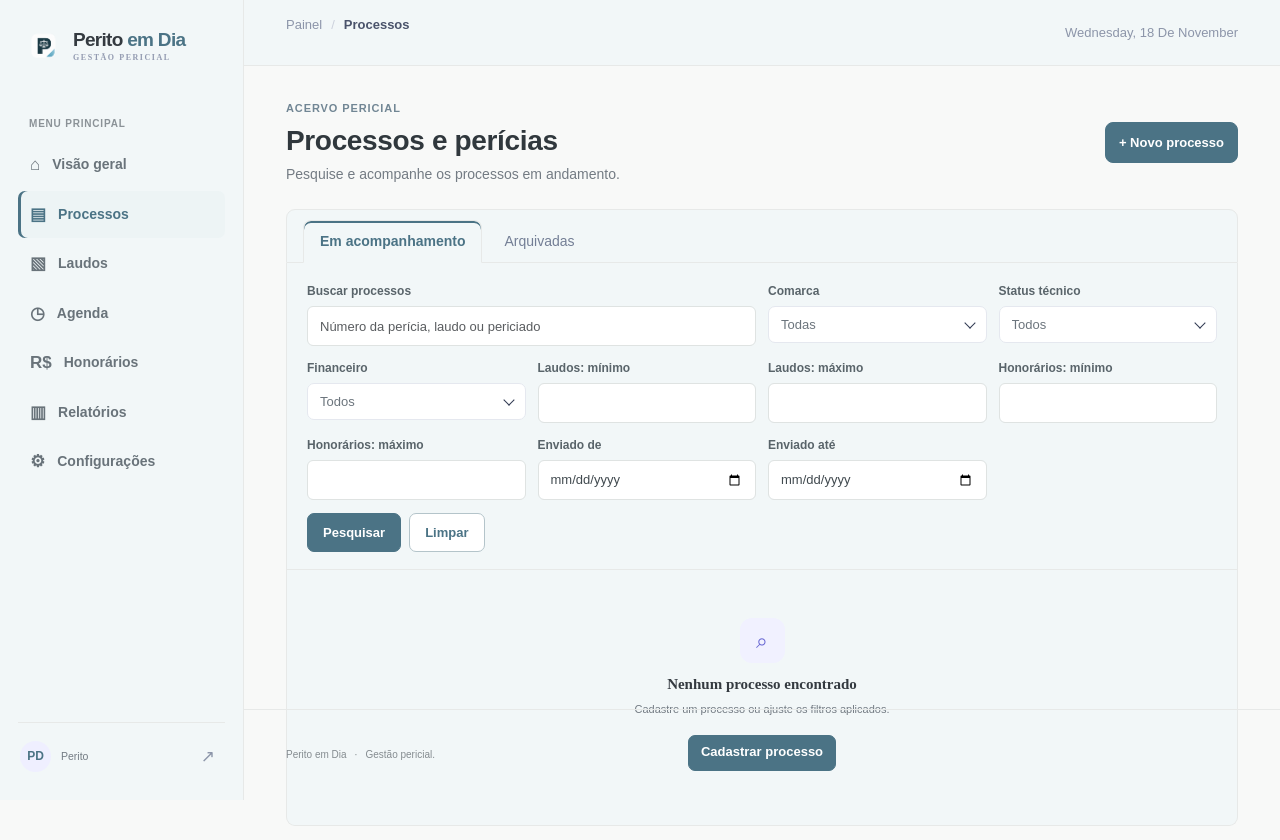
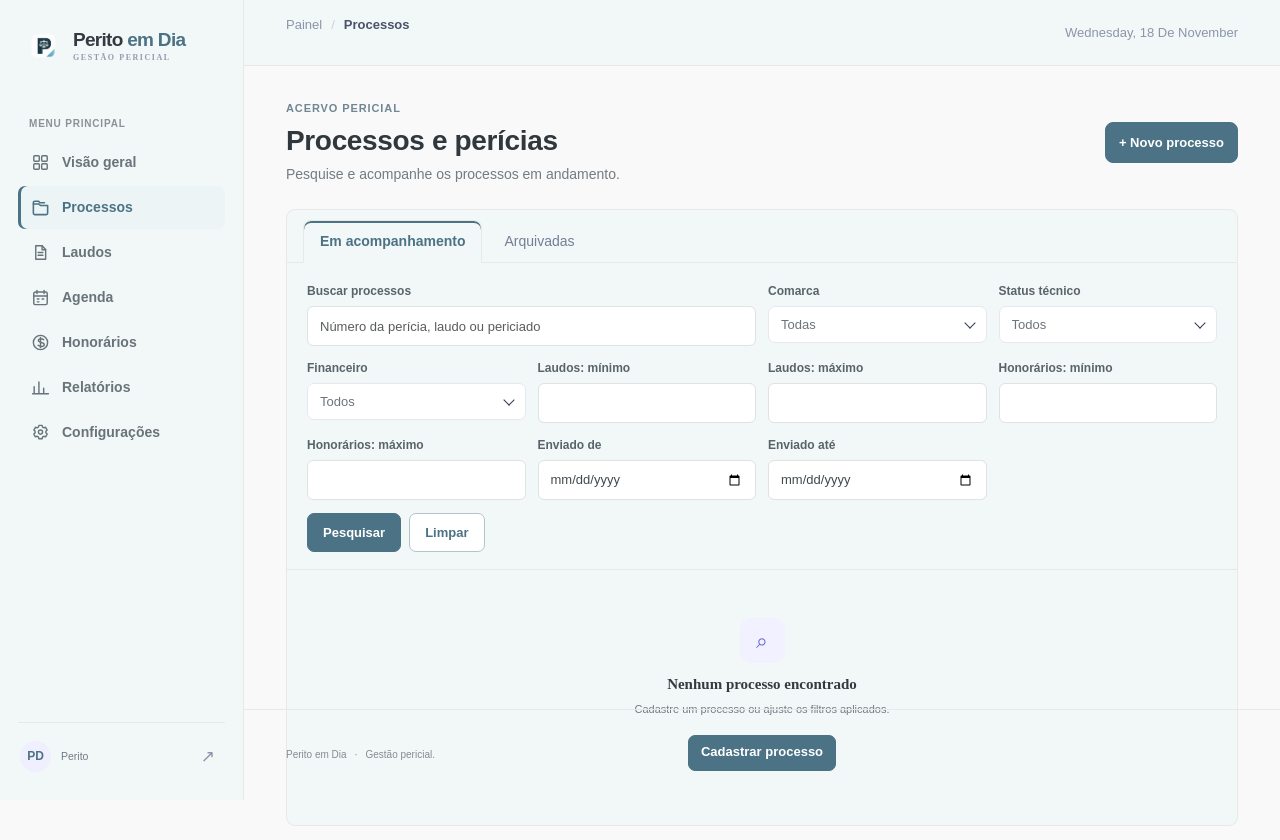
Before and after one commit to Nic-json/Mais_Per-cia, an ASP.NET Core app: page /Home/Processos in a window 1280 px wide; the page is wider, and only the part inside the window is pictured. Shown: the top 840 px of that part. Run offline with ASP.NET Core 8, Linux system fonts and the light colour scheme; style sheets or scripts are compiled from the project's sources; the project's own start-up code is not run, and a stand-in starts its controllers and pages; some libraries are stand-ins or nearby versions.

Commit message:
Ajusta identidade visual e legibilidade

```diff
--- a/Views/Home/Processos.cshtml
+++ b/Views/Home/Processos.cshtml
@@ -8,11 +8,11 @@
 }
 <header class="page-heading"><partial name="_PageTitle" model='new PageHeadingViewModel("ACERVO PERICIAL", arquivadas ? "Processos arquivados" : "Processos e perícias", arquivadas ? "Consulte perícias concluídas e quitadas, canceladas ou recusadas." : "Pesquise e acompanhe os processos em andamento.")' />@if (!arquivadas) { <div class="heading-actions"><a asp-action="Criar" class="btn btn-primary">+ Novo processo</a></div> }</header>
 <nav class="nav nav-tabs process-tabs mb-3" aria-label="Visualização de processos"><a class="nav-link @(!arquivadas ? "active" : "")" asp-action="Processos" asp-route-arquivadas="false">Em acompanhamento</a><a class="nav-link @(arquivadas ? "active" : "")" asp-action="Processos" asp-route-arquivadas="true">Arquivadas</a></nav>
-<section class="list-panel">
+<section class="list-panel @(arquivadas ? "process-archive-panel" : "")">
 @if (arquivadas)
 {
-    <form method="get" class="filters mb-3"><input type="hidden" name="arquivadas" value="true"/><input type="hidden" name="porPagina" value="@ViewBag.PorPagina"/><div class="search-wrap"><input name="busca" value="@ViewBag.Busca" class="form-control" placeholder="Buscar por periciado ou número da perícia"/></div><button class="btn btn-outline-secondary">Pesquisar</button><a asp-action="Processos" asp-route-arquivadas="true" class="clear-filter">Limpar</a></form>
-    @if (!Model.Any()) { <div class="empty-state"><h3>Nenhum processo arquivado</h3><p>Casos concluídos e quitados ou encerrados aparecerão aqui.</p></div> }
+    <form method="get" class="archived-process-filters"><input type="hidden" name="arquivadas" value="true"/><input type="hidden" name="porPagina" value="@ViewBag.PorPagina"/><input name="busca" value="@ViewBag.Busca" class="form-control" placeholder="Buscar por periciado ou número da perícia"/><button class="btn btn-outline-secondary">Pesquisar</button><a asp-action="Processos" asp-route-arquivadas="true" class="btn btn-outline-secondary clear-filter">Limpar</a></form>
+    @if (!Model.Any()) { <div class="empty-state archive-empty-state"><h3>Nenhum processo arquivado</h3><p>Casos concluídos e quitados ou encerrados aparecerão aqui.</p></div> }
     else { <div class="table-responsive"><table class="table cases-table process-current-fit"><thead><tr><th>NÚMERO DA PERÍCIA / PERICIADOS</th><th>DATA DE ENVIO</th><th>HONORÁRIOS</th><th>RECEBIDO</th><th>SITUAÇÃO</th><th></th></tr></thead><tbody>@foreach (var p in Model) { <tr><td><strong>Perícia nº @p.Numero</strong><div class="case-number">@(p.Periciados.Count == 0 ? "Sem periciado" : string.Join(", ", p.Periciados.Select(x => x.Nome)))</div></td><td>@(p.DataEnvio?.ToString("dd/MM/yyyy") ?? "—")</td><td>@p.ValorHonorarios.ToString("C")</td><td>@p.ValorRecebido.ToString("C")</td><td>@StatusNome(p.Status)</td><td><a asp-action="Processo" asp-route-id="@p.Id" class="action-link">Abrir</a></td></tr> }</tbody></table></div> }
 }
 else
--- a/Views/Shared/_Layout.cshtml
+++ b/Views/Shared/_Layout.cshtml
@@ -16,14 +16,14 @@
    <a class="brand" asp-controller="Home" asp-action="Index"><img class="brand-mark" src="~/images/perito-em-dia-mark.png" alt=""/><span>Perito <span class="brand-light">em Dia</span><small>GESTÃO PERICIAL</small></span></a>
    <nav class="side-navigation" aria-label="Navegação principal">
     <div class="side-caption">MENU PRINCIPAL</div>
-    <a asp-controller="Home" asp-action="Index" class="side-link @(actionAtual == "Index" || actionAtual == "Criar" || actionAtual == "Editar" ? "active" : "")"><span>⌂</span> Visão geral</a>
-    <a asp-controller="Home" asp-action="Processos" asp-route-arquivadas="false" class="side-link @(actionAtual == "Processos" || actionAtual == "Processo" || actionAtual == "Arquivadas" ? "active" : "")"><span>▤</span> Processos</a>
-    <a asp-controller="Home" asp-action="Laudos" class="side-link @(actionAtual == "Laudos" || actionAtual == "LaudosDaPericia" || actionAtual == "EditorLaudo" || actionAtual == "ModelosLaudo" ? "active" : "")"><span>▧</span> Laudos</a>
-    <a asp-controller="Home" asp-action="Agenda" class="side-link @(actionAtual == "Agenda" ? "active" : "")"><span>◷</span> Agenda</a>
-    <a asp-controller="Home" asp-action="Honorarios" class="side-link @(actionAtual == "Honorarios" ? "active" : "")"><span>R$</span> Honorários</a>
-    <a asp-controller="Home" asp-action="Relatorios" class="side-link @(actionAtual == "Relatorios" ? "active" : "")"><span>▥</span> Relatórios</a>
-    <a asp-controller="Home" asp-action="Configuracoes" class="side-link @(actionAtual == "Configuracoes" || actionAtual == "Banco" ? "active" : "")"><span>⚙</span> Configurações</a>
-    <form asp-controller="Conta" asp-action="Sair" method="post" class="mobile-logout"><button type="submit" class="side-link"><span>↗</span> Sair</button></form>
+    <a asp-controller="Home" asp-action="Index" class="side-link @(actionAtual == "Index" || actionAtual == "Criar" || actionAtual == "Editar" ? "active" : "")"><span class="nav-icon"><svg viewBox="0 0 24 24" aria-hidden="true"><rect x="3.5" y="3.5" width="7" height="7" rx="1.2"/><rect x="13.5" y="3.5" width="7" height="7" rx="1.2"/><rect x="3.5" y="13.5" width="7" height="7" rx="1.2"/><rect x="13.5" y="13.5" width="7" height="7" rx="1.2"/></svg></span> Visão geral</a>
+    <a asp-controller="Home" asp-action="Processos" asp-route-arquivadas="false" class="side-link @(actionAtual == "Processos" || actionAtual == "Processo" || actionAtual == "Arquivadas" ? "active" : "")"><span class="nav-icon"><svg viewBox="0 0 24 24" aria-hidden="true"><path d="M3 7.5h7l2 2h9v9.8a1.7 1.7 0 0 1-1.7 1.7H4.7A1.7 1.7 0 0 1 3 19.3z"/><path d="M3 7.5V5.7A1.7 1.7 0 0 1 4.7 4h4.6l2 2H17"/></svg></span> Processos</a>
+    <a asp-controller="Home" asp-action="Laudos" class="side-link @(actionAtual == "Laudos" || actionAtual == "LaudosDaPericia" || actionAtual == "EditorLaudo" || actionAtual == "ModelosLaudo" ? "active" : "")"><span class="nav-icon"><svg viewBox="0 0 24 24" aria-hidden="true"><path d="M6 3.5h8l4.5 4.7v12.3H6z"/><path d="M14 3.5v5h4.5M9 12h6M9 15.5h6"/></svg></span> Laudos</a>
+    <a asp-controller="Home" asp-action="Agenda" class="side-link @(actionAtual == "Agenda" ? "active" : "")"><span class="nav-icon"><svg viewBox="0 0 24 24" aria-hidden="true"><rect x="3.5" y="5" width="17" height="16" rx="2"/><path d="M7.5 3v4M16.5 3v4M3.5 10h17M8 14h2M14 14h2M8 17.5h2"/></svg></span> Agenda</a>
+    <a asp-controller="Home" asp-action="Honorarios" class="side-link @(actionAtual == "Honorarios" ? "active" : "")"><span class="nav-icon"><svg viewBox="0 0 24 24" aria-hidden="true"><circle cx="12" cy="12" r="9"/><path d="M16 8.5c-.8-.8-2-1.2-3.5-1.2-1.9 0-3.2.9-3.2 2.3 0 3.4 7.4 1.4 7.4 5 0 1.5-1.5 2.5-3.7 2.5-1.6 0-3-.5-4-1.5M12 5.5v13"/></svg></span> Honorários</a>
+    <a asp-controller="Home" asp-action="Relatorios" class="side-link @(actionAtual == "Relatorios" ? "active" : "")"><span class="nav-icon"><svg viewBox="0 0 24 24" aria-hidden="true"><path d="M4 20V11M10 20V5M16 20v-7M22 20H2"/></svg></span> Relatórios</a>
+    <a asp-controller="Home" asp-action="Configuracoes" class="side-link @(actionAtual == "Configuracoes" || actionAtual == "Banco" ? "active" : "")"><span class="nav-icon"><svg viewBox="0 0 24 24" aria-hidden="true"><path d="M10 3h4l.6 2.2a7.6 7.6 0 0 1 1.6.9l2.2-.7 2 3.5-1.6 1.6a7 7 0 0 1 0 1.9l1.6 1.6-2 3.5-2.2-.7a7.6 7.6 0 0 1-1.6.9L14 20h-4l-.6-2.3a7.6 7.6 0 0 1-1.6-.9l-2.2.7-2-3.5 1.6-1.6a7 7 0 0 1 0-1.9L3.6 8.9l2-3.5 2.2.7a7.6 7.6 0 0 1 1.6-.9z"/><circle cx="12" cy="11.5" r="2.6"/></svg></span> Configurações</a>
+    <form asp-controller="Conta" asp-action="Sair" method="post" class="mobile-logout"><button type="submit" class="side-link"><span class="nav-icon"><svg viewBox="0 0 24 24" aria-hidden="true"><path d="M10 17l5-5-5-5M15 12H3M21 4v16"/></svg></span> Sair</button></form>
    </nav>
    <div class="sidebar-footer"><span class="avatar">PD</span><span><b>@User.Identity?.Name</b><small>Perito</small></span><form asp-controller="Conta" asp-action="Sair" method="post" class="ms-auto"><button type="submit" class="logout-button" title="Sair">↗</button></form></div>
   </aside>
--- a/wwwroot/css/site-enhancements.css
+++ b/wwwroot/css/site-enhancements.css
@@ -421,6 +421,18 @@ a.agenda-calendar-event:hover{background:#e3ebee;color:#2e444e}
 .brand-light,.side-link.active,.side-link:hover,.action-link,.clear-filter{color:var(--primary)}
 .main-area a:not(.brand):not(.side-link):not(.btn):not(.nav-link){color:var(--primary)}
 .side-link.active,.side-link:hover{background:var(--action-tint);box-shadow:inset 3px 0 0 var(--primary)}
+.side-link .nav-icon{width:20px;height:20px;flex:0 0 20px;display:inline-flex;align-items:center;justify-content:center;font-size:inherit;color:currentColor}
+.side-link .nav-icon svg{display:block;width:19px;height:19px;fill:none;stroke:currentColor;stroke-width:1.8;stroke-linecap:round;stroke-linejoin:round}
+.side-link.active .nav-icon svg{stroke-width:2}
+.process-tabs+.process-archive-panel{border-top:0;border-top-left-radius:0;border-top-right-radius:0}
+.archived-process-filters{display:grid;grid-template-columns:minmax(0,1fr) auto auto;align-items:center;gap:8px;padding:14px 20px;border-bottom:1px solid var(--line)}
+.archived-process-filters>.form-control{width:100%;min-width:0;height:39px;font-size:13px}
+.archived-process-filters>.btn{height:39px;padding:8px 15px;font-size:13px}
+.archived-process-filters .clear-filter{display:inline-flex;align-items:center;justify-content:center;text-decoration:none}
+.archive-empty-state{padding:28px 20px 32px}
+.archive-empty-state h3{margin:0 0 5px}
+.archive-empty-state p{margin:0;font-size:12px}
+@media(max-width:600px){.archived-process-filters{grid-template-columns:minmax(0,1fr) auto;gap:8px;padding:12px}.archived-process-filters>.form-control{grid-column:1/-1}.archived-process-filters>.btn{min-width:92px}}
 .action-link,.clear-filter{border-color:#b4c4ca;color:var(--primary)}
 .action-link:hover,.clear-filter:hover{background:var(--action-tint);border-color:var(--primary);color:#34596a}
 .form-control:focus,.form-select:focus{border-color:#8eafba;box-shadow:0 0 0 3px rgb(75 115 133 / 14%)}
```
